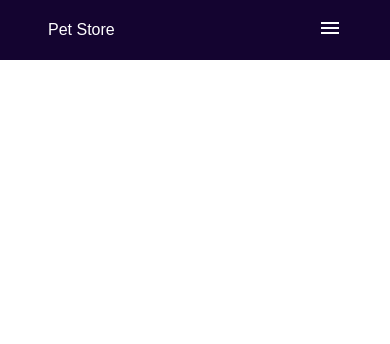
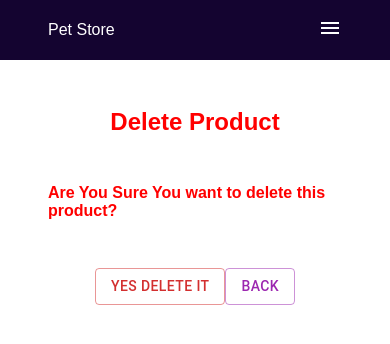
Before and after one commit to chrisfran03/petstore, a React (Create React App) app in the folder frontend/: page /products/delete/1 in a window 390 px wide. Shown: the top 344 px of the page. Built offline with nearby package versions, Linux system fonts and the light colour scheme.

Commit message:
make navbar responsive

```diff
--- a/frontend/src/App.tsx
+++ b/frontend/src/App.tsx
@@ -5,6 +5,7 @@ import Home from "./pages/home/Home.page"
 import Products from './pages/products/Products.page'
 import AddProduct from './pages/add-product/AddProduct.page'
 import EditProduct from './pages/edit-product/EditProduct.page'
+import DeleteProduct from './pages/delete-product/DeleteProduct.page'
 
 const App: React.FC = () => {
   return (
@@ -19,6 +20,7 @@ const App: React.FC = () => {
             <Route index element={<Products />} />
             <Route path="add" element={<AddProduct />} />
             <Route path="edit/:id" element={<EditProduct />} />
+            <Route path="delete/:id" element={<DeleteProduct />} />
           </Route>
         </Routes>
       </div>
--- a/frontend/src/components/navbar/Navbar.tsx
+++ b/frontend/src/components/navbar/Navbar.tsx
@@ -1,17 +1,27 @@
-import React from 'react'
+import { useState } from 'react'
 import './navbar.scss'
-import { Menu } from "@mui/icons-material"
+import { Menu, Close } from "@mui/icons-material"
 import { Link } from "react-router-dom"
 const Navbar: React.FC = () => {
+    const [open, setOpen] = useState<boolean>(false);
+
+    const toggleNavbar = () => {
+        if (window.innerWidth < 500) {
+            setOpen(!open);
+        }
+    };
+
+    const menuStyle = open ? "menu open" : "menu";
     return (
         <div className="navbar">
             <div className="brand">Pet Store</div>
-            <div className="hamburger"><Menu /></div>
-            <div className="menu">
+            <div className="hamburger"><Menu onClick={toggleNavbar} /></div>
+            <div className={menuStyle}>
                 <ul>
-                    <li><Link to="/">Home</Link></li>
-                    <li><Link to="/products">Products</Link></li>
-                    <li><Link to="/products/add">Add Product</Link></li>
+                    <Close className="close" onClick={toggleNavbar} />
+                    <li onClick={toggleNavbar}><Link to="/">Home</Link></li>
+                    <li onClick={toggleNavbar}><Link to="/products">Products</Link></li>
+                    <li onClick={toggleNavbar}><Link to="/products/add">Add Product</Link></li>
                 </ul>
             </div>
         </div>
--- /dev/null
+++ b/frontend/src/pages/delete-product/DeleteProduct.page.tsx
@@ -0,0 +1,41 @@
+import React from "react";
+import "./delete-product.scss";
+import { IProduct } from "../../types/global.typing";
+import { useNavigate, useParams } from "react-router-dom";
+import { TextField, Button } from "@mui/material";
+import axios from "axios";
+import { baseUrl } from "../../constants/url.constant";
+
+const DeleteProduct = () => {
+    const redirect = useNavigate();
+    const { id } = useParams();
+
+    const handleDeleteBtnClick = () => {
+        axios
+            .delete(`${baseUrl}/${id}`)
+            .then((resposne) => redirect("/products", { state: { message: "Product Deleted Successfully" } }))
+            .catch((error) => alert("Error"));
+    };
+
+    const handleBackBtnClick = () => {
+        redirect("/products");
+    };
+
+    return (
+        <div className="delete-product">
+            <h2>Delete Product</h2>
+            <h4>Are You Sure You want to delete this product?</h4>
+
+            <div>
+                <Button variant="outlined" color="error" onClick={handleDeleteBtnClick}>
+                    Yes Delete It
+                </Button>
+                <Button variant="outlined" color="secondary" onClick={handleBackBtnClick}>
+                    Back
+                </Button>
+            </div>
+        </div>
+    );
+};
+
+export default DeleteProduct;
--- /dev/null
+++ b/frontend/src/pages/delete-product/delete-product.scss
@@ -0,0 +1,14 @@
+@import "../../mixins";
+
+.delete-product {
+    @include main-style();
+
+    h1,
+    h2,
+    h3,
+    h4,
+    h5,
+    h6 {
+        color: red;
+    }
+}
```
